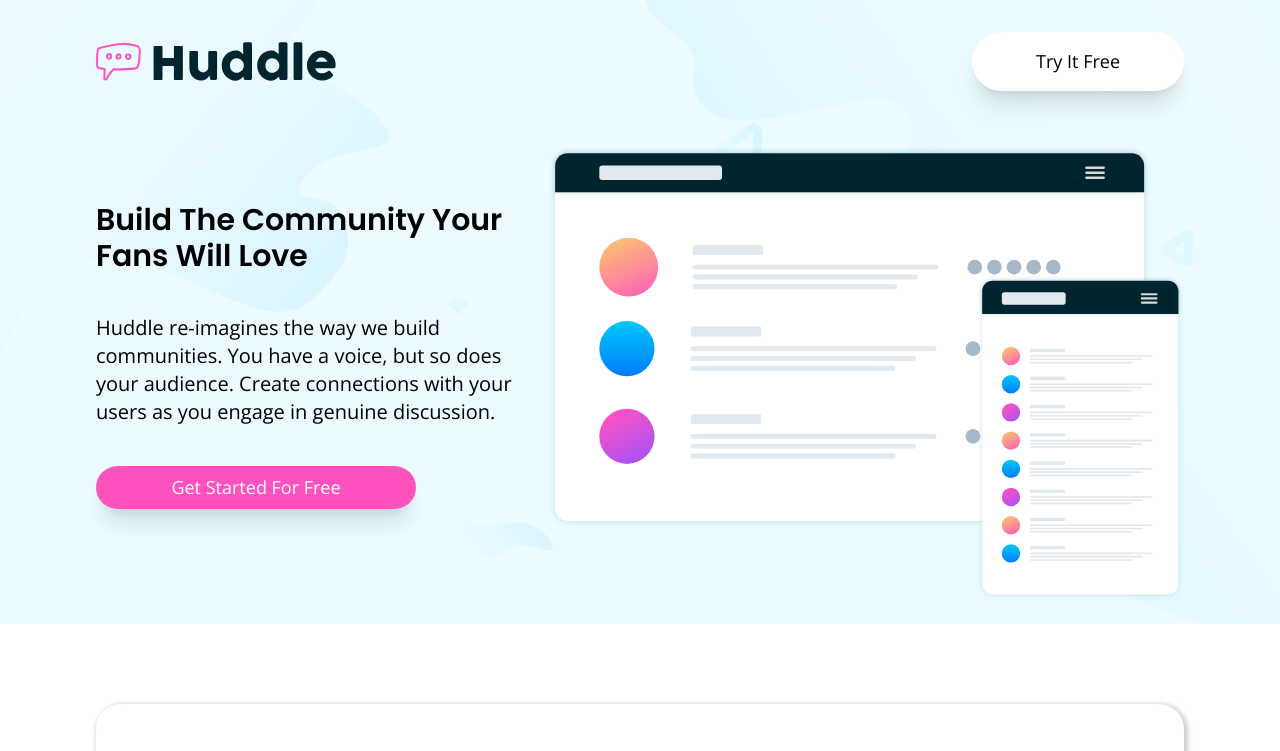
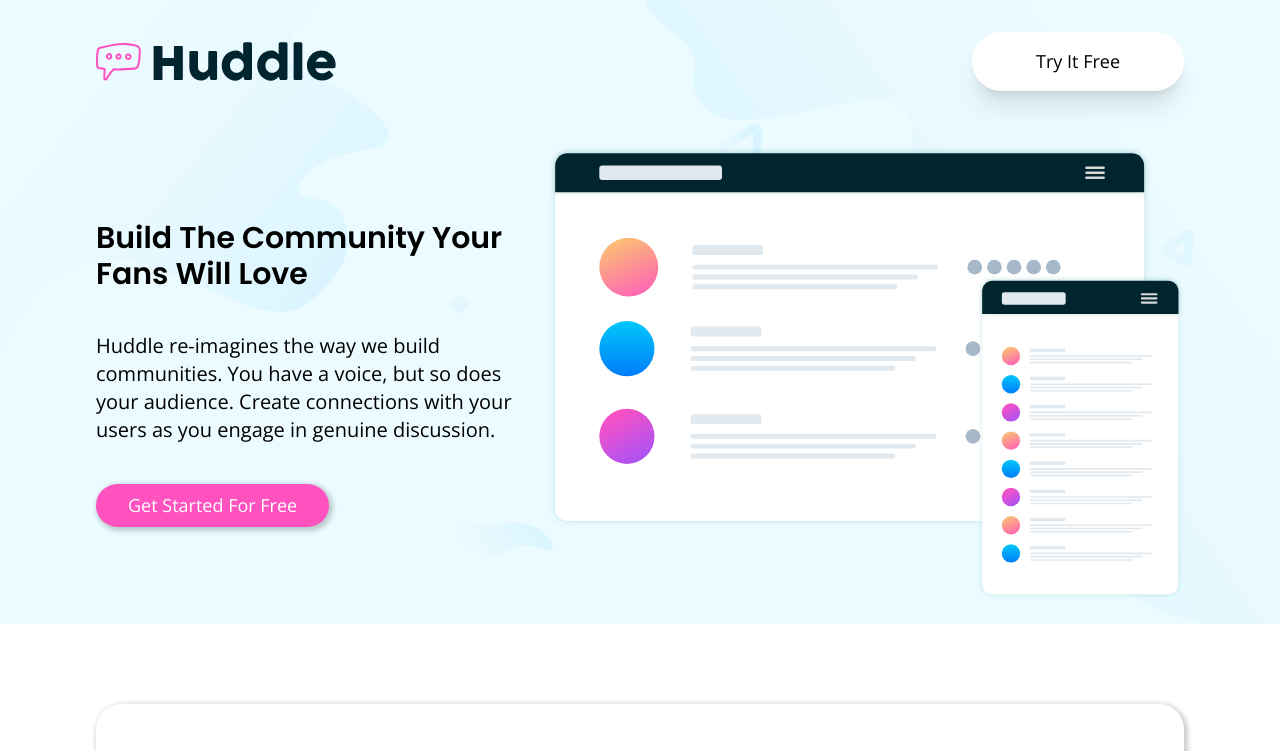
Before and after one commit to daianaadepaula/huddle-landing-page-with-alternating, a website: page index.html in a window 1280 px wide. Shown: the top 751 px of the page. Drawn offline with nearby package versions, Linux system fonts and the light colour scheme.

Commit message:
feat: update style button

```diff
--- a/index.html
+++ b/index.html
@@ -32,7 +32,7 @@
 		<section
 			class="flex flex-col justify-center py-6 px-6 md:px-10 lg:px-16 lg:flex-row lg:items-center lg:h-4/5	 xl:px-24 2xl:px-40">
 
-			<div class="flex flex-col gap-y-5 lg:h-full lg:justify-center lg:gap-y-10">
+			<div class="flex flex-col gap-y-5 lg:h-full lg:justify-center lg:items-start lg:gap-y-10">
 				<h1 class="sm:text-center sm:text-3xl lg:text-left lg:4xl">
 					Build The Community Your Fans Will Love
 				</h1>
@@ -40,13 +40,17 @@
 					Huddle re-imagines the way we build communities. You have a voice, but so does your audience.
 					Create connections with your users as you engage in genuine discussion.
 				</p>
-				<button
+				<!-- <button
 					class="p-3 px-8 py-2 sm:mb-9 lg:max-w-xs 	 text-white font-normal hover:font-bold bg-primary-color rounded-full shadow-xl hover:bg-opacity-75">
+					Get Started For Free
+				</button> -->
+				<button class="btn sm:px-8 sm:py-2">
 					Get Started For Free
 				</button>
 			</div>
 
-			<img class="lg:w-7/12 lg:ml-5" src="./src/images/illustration-mockups.svg" alt="Illustration mockups">
+			<img class="mt-10 lg:mt-0 lg:w-7/12 lg:ml-5" src="./src/images/illustration-mockups.svg"
+				alt="Illustration mockups">
 
 		</section>
 
--- a/src/css/input.css
+++ b/src/css/input.css
@@ -31,6 +31,21 @@
     padding: 50px 20px;
   }
 
+  .btn {
+    display: block;
+    /* margin: 0 auto; */
+    padding: 12px 86px;
+    color: #fff;
+    background-color: hsl(322, 100%, 66%);
+    border-radius: 25px;
+    box-shadow: 2px 2px 5px 2px rgba(0, 0, 0, 0.2);
+  }
+
+  .btn:hover {
+    opacity: 0.6;
+    font-weight: 600;
+  }
+
   @media (max-width: 768px) {
     main {
       background: url("../images/bg-hero-mobile.svg") no-repeat center;
```
Also changed, not shown: src/css/main.css.
